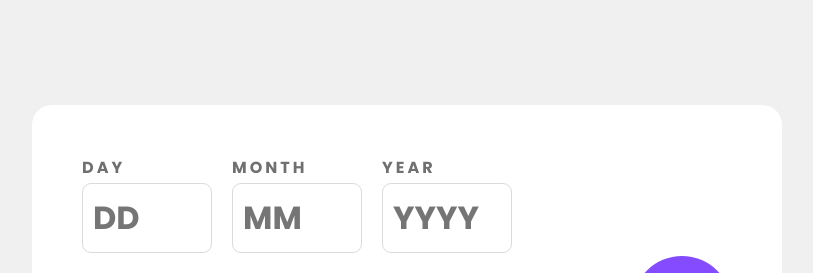
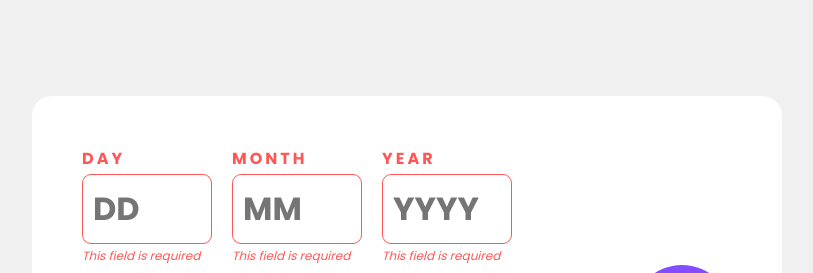
Before and after one commit to roraima1986/age-calculator.github.io, a plain HTML site: page index.html in a window 1280 px wide. Both pictures are taken after a click on the button 915 px from the left and 305 px from the top of the page. Shown: the top 273 px of the page, without its empty margins (233-1046 px from the left). Drawn offline with Linux system fonts and the light colour scheme.

Commit message:
Actualizacion JS

```diff
--- a/assets/js/main.js
+++ b/assets/js/main.js
@@ -5,8 +5,104 @@ document.addEventListener('DOMContentLoaded', () => {
 
     btnCalculate.addEventListener('click', () => {
 
+        // Variables de inputs
+        const inputDay = document.querySelector('#input-day')
+        const inputMonth = document.querySelector('#input-month')
+        const inputYear = document.querySelector('#input-year')
+
+        // Variables de labels
+        const labelDay = document.querySelector('#label-day')
+        const labelMonth = document.querySelector('#label-month')
+        const labelYear = document.querySelector('#label-year')
 
 
+        // Variables de msgErrors
+        const msgErrorDay = document.querySelector('#error-day')
+        const msgErrorMonth = document.querySelector('#error-month')
+        const msgErrorYear = document.querySelector('#error-year')
+
+
+        // Variables de Resultados
+        const resultDay = document.querySelector('#result-day')
+        const resultMonths = document.querySelector('#result-months')
+        const resultYears = document.querySelector('#result-years')
+
+
+        // Variables para dia, mes y año actual
+        let  today = new Date()
+        const day = today.getDate()
+        const  month = today.getMonth() + 1
+        const year = today.getFullYear()
+
+
+        // Funcion para mostrar estilos de error
+        const showStylesError = (label, input, msg, msgError, result) => {
+            label.style.color = 'var(--color-red)'
+            input.style.border = '1px solid var(--color-red)'
+            msg.innerHTML = msgError
+            result.textContent = '--'
+        }
+
+        // Funcion para ocultar estilos de error
+        const hideStylesError = (label, input, msg) => {
+            label.style.color = 'var(--color-gray)'
+            input.style.border = '1px solid var(--color-light-gray)'
+            msg.innerHTML = ''
+        }
+
+
+        // Validaciones para dia
+        if(!inputDay.value) {
+            showStylesError(labelDay, inputDay, msgErrorDay, 'This field is required', resultDay)
+        } else if(inputDay.value < 1 ||  inputDay.value > 31) {
+            showStylesError(labelDay, inputDay, msgErrorDay, 'Must be a valid day', resultDay)
+        } else {
+            hideStylesError(labelDay, inputDay, msgErrorDay)
+        }
+
+
+        // Validaciones para mes
+        if(!inputMonth.value) {
+            showStylesError(labelMonth, inputMonth, msgErrorMonth, 'This field is required', resultMonths)
+        } else if(inputMonth.value < 1 || inputMonth.value > 12) {
+            showStylesError(labelMonth, inputMonth, msgErrorMonth, 'Must be a valid month', resultMonths)
+        } else {
+            hideStylesError(labelMonth, inputMonth, msgErrorMonth)
+        }
+
+
+        // Validaciones mes y año
+        if(inputMonth.value == 2 && inputDay.value > 29){
+            showStylesError(labelDay, inputDay, msgErrorDay, 'Must be a valid day', resultDay)
+        }  else if(inputDay.value > 30 && (inputMonth.value == 4 || inputMonth.value == 6 || inputMonth.value == 9 || inputMonth.value == 11)) {
+            showStylesError(labelDay, inputDay, msgErrorDay, 'Must be a valid day', resultDay)
+        }
+
+        // Validaciones para year
+        if(!inputYear.value) {
+            showStylesError(labelYear, inputYear, msgErrorYear, 'This field is required', resultYears)
+        } else if(inputYear.value < 0) {
+            showStylesError(labelYear, inputYear, msgErrorYear, 'Year must be greater than 0', resultYears)
+        } else if (inputYear.value > year) {
+            showStylesError(labelYear, inputYear, msgErrorYear, 'Must be in the past', resultYears)
+        } else {
+            hideStylesError(labelYear, inputYear, msgErrorYear)
+        }
+
+        // Calcular edad
+        if (inputDay.value && inputMonth.value && inputYear.value) {
+            const yearCalculated = (year - inputYear.value)
+            const monthCalculated = (month - inputMonth.value)
+            const dayCalculated = (day - inputDay.value)
+
+            resultYears.innerHTML = `${yearCalculated}`
+            resultMonths.innerHTML = `${monthCalculated}`
+            resultDay.innerHTML =  `${dayCalculated}`
+        } else {
+            resultYears.innerHTML = `--`
+            resultMonths.innerHTML = `--`
+            resultDay.innerHTML =  `--`
+        }
 
     });
 })
--- a/index.html
+++ b/index.html
@@ -27,23 +27,23 @@
         <div class="form__container">
           <!--Día-->
           <div class="form__group">
-            <label class="form__label" for="day">Day</label>
-            <input type="number" class="form__input" id="day" name="day" placeholder="DD" min="1" max="31" />
-            <p class="form__error"></p>
+            <label class="form__label" for="day" id="label-day">Day</label>
+            <input type="number" class="form__input" id="input-day" name="day" placeholder="DD" min="1" max="31" />
+            <p class="form__error" id="error-day"></p>
           </div>
 
           <!--Mes-->
           <div class="form__group">
-            <label class="form__label" for="month">Month</label>
-            <input type="number" class="form__input" id="month" name="month" placeholder="MM" min="1" max="12" />
-            <p class="form__error"></p>
+            <label class="form__label" for="month" id="label-month">Month</label>
+            <input type="number" class="form__input" id="input-month" name="month" placeholder="MM" min="1" max="12" />
+            <p class="form__error" id="error-month"></p>
           </div>
 
           <!--Año-->
           <div class="form__group">
-            <label class="form__label" for="year">Year</label>
-            <input type="number" class="form__input" id="year" name="year" placeholder="YYYY" />
-            <p class="form__error"></p>
+            <label class="form__label" for="year" id="label-year">Year</label>
+            <input type="number" class="form__input" id="input-year" name="year" placeholder="YYYY" min="0" />
+            <p class="form__error" id="error-year"></p>
           </div>
         </div>
 
```
